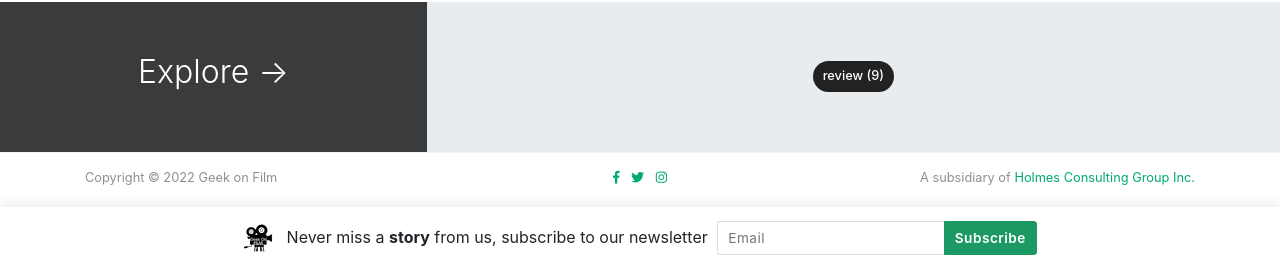
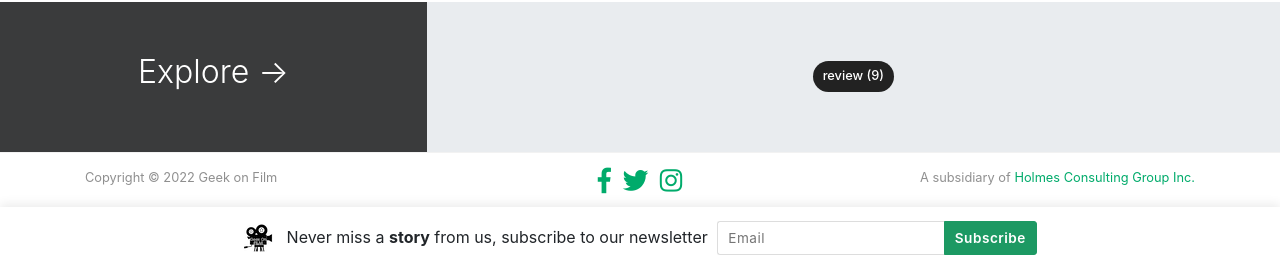
Before and after one commit to holmesconsulting/geekonfilm, a Jekyll site: the page built from index.html, in a window 1280 px wide and 900 px high, scrolled down 1454 px. Shown: the part 631-897 px from the top of the window. Built offline with Jekyll 4.4.1, drawn with Linux system fonts in a browser that asks for light colours; nearby versions of some CDN libraries; the list of posts is cut into pages by our own code.

Commit message:
Update default.html

```diff
--- a/_layouts/default.html
+++ b/_layouts/default.html
@@ -159,11 +159,11 @@
             </div>
             <div class="col-md-4 col-sm-4 text-center text-lg-center">
                 <!-- Facebook -->
-                <a href="https://www.facebook.com/GeekOnFilm"><i class="fab fa-facebook-f"></i></a>
+                <a href="https://www.facebook.com/GeekOnFilm"><i class="fab fa-facebook-f fa-2x"></i></a>
                 <!-- Twitter -->
-                <a href="https://twitter.com/geekonfilmcom"><i class="fab fa-twitter px-2"></i></a>
+                <a href="https://twitter.com/geekonfilmcom"><i class="fab fa-twitter px-2 fa-2x"></i></a>
                 <!-- Instagram -->
-                <a href="https://www.instagram.com/geekonfilmcom/"><i class="fab fa-instagram"></i></a>
+                <a href="https://www.instagram.com/geekonfilmcom/"><i class="fab fa-instagram fa-2x"></i></a>
 
             </div>
             <div class="col-md-4 col-sm-4 text-center text-lg-right">
```
